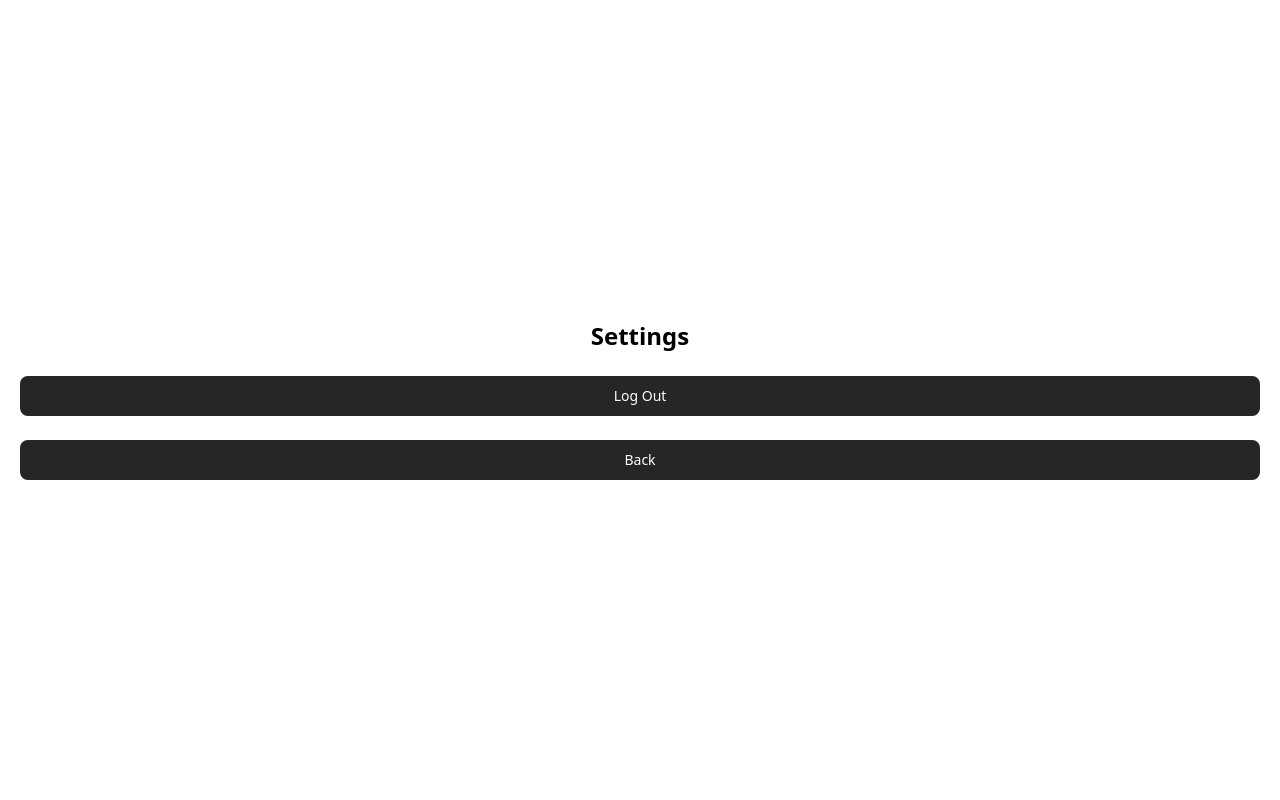
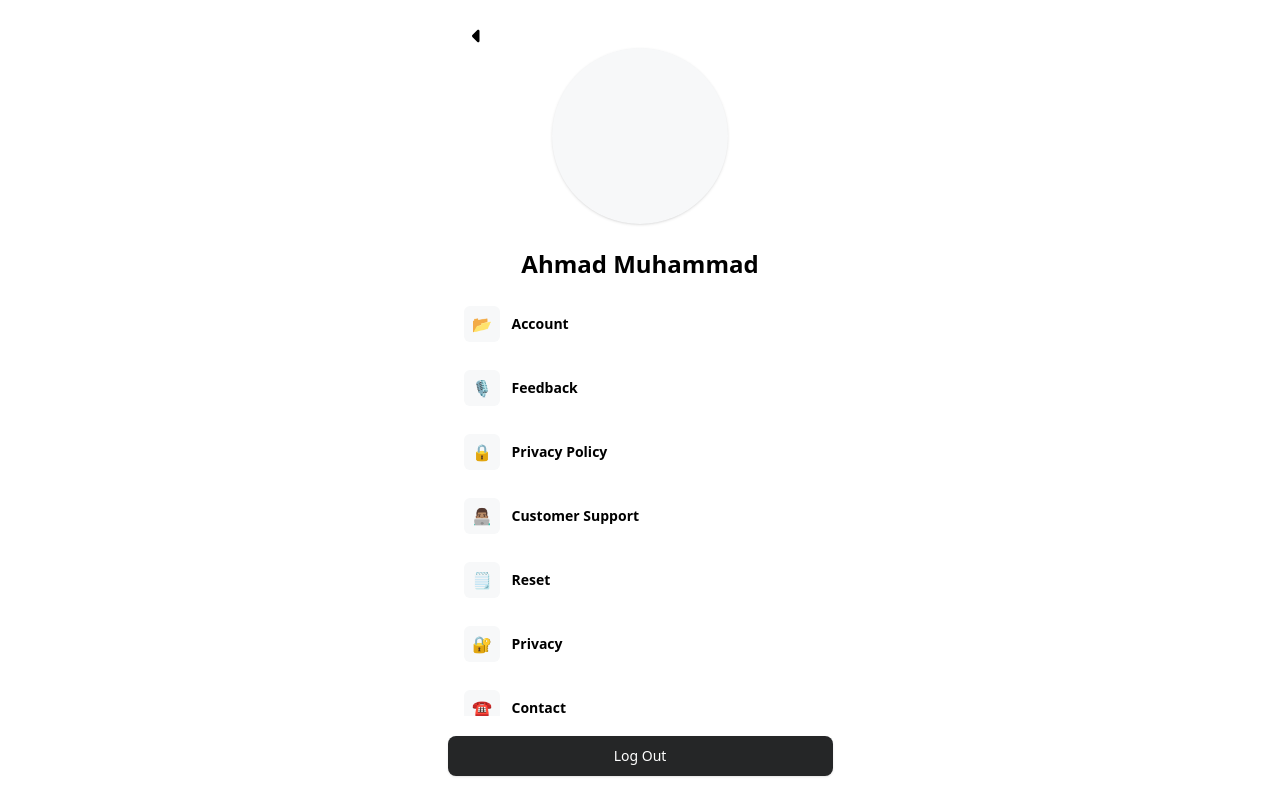
Before and after one commit to accamamuhammad/investment-tracker, a React (Vite) app: page /Settings in a window 1280 px wide. Built offline with nearby package versions, Linux system fonts and the light colour scheme.

Commit message:
settings ui

```diff
--- a/src/components/Home.jsx
+++ b/src/components/Home.jsx
@@ -114,7 +114,22 @@ const Home = () => {
           </h1>
         </div>
         <div>
-          <div className="w-56 h-56 rounded-full bg-newBlue"></div>
+          <div className="w-56 h-56 rounded-full bg-newBlue flex items-center justify-center">
+            {userLogInStatus ? (
+              <div>
+                <h1 className="font-semibold text-xs opacity-55">Piechart</h1>
+              </div>
+            ) : (
+              <div className="space-y-5">
+                <h1 className="px-1 text-center font-semibold text-xs opacity-55">
+                  Click the "🚀" To add new investment
+                </h1>
+                <h1 className="px-1 text-center font-semibold text-xs opacity-55">
+                  Click the "⚙️" To access settings
+                </h1>
+              </div>
+            )}
+          </div>
         </div>
         <div className="w-full flex flex-row gap-5 items-center justify-between">
           <DisplayBox icon="📉" title="Loss" total={totalLosses} />
--- a/src/components/Settings.jsx
+++ b/src/components/Settings.jsx
@@ -2,6 +2,8 @@ import React from "react";
 import { Link } from "react-router-dom";
 import { auth } from "../config/firebase";
 import { signOut } from "firebase/auth";
+import { FontAwesomeIcon } from "@fortawesome/react-fontawesome";
+import { faCaretLeft } from "@fortawesome/free-solid-svg-icons/faCaretLeft";
 
 const Settings = () => {
   const SignOutUser = async () => {
@@ -13,17 +15,95 @@ const Settings = () => {
   };
 
   return (
-    <div className="w-screen h-screen px-5 flex items-center justify-center flex-col gap-5">
-      <h1 className="font-bold text-2xl">Settings</h1>
-      <button
-        onClick={SignOutUser}
-        className="w-full h-10 opacity-95 hover:opacity-85 text-sm font-medium mt-1 text-white rounded-lg bg-[rgba(26,27,28)]"
-      >
-        <Link to="/">Log Out</Link>
-      </button>
-      <button className="w-full h-10 opacity-95 hover:opacity-85 text-sm font-medium mt-1 text-white rounded-lg bg-[rgba(26,27,28)]">
-        <Link to="/">Back</Link>
-      </button>
+    <div className="w-screen h-fit flex items-center justify-center">
+      <div className="w-full sm:w-[385px] h-screenHeight py-6 bg-white rounded-lg gap-4 flex flex-col items-center justify-between">
+        <div className="w-full flex flex-col justify-between items-center">
+          <div className="w-full flex px-6 flex-row justify-between items-center">
+            <Link to="/">
+              <FontAwesomeIcon
+                icon={faCaretLeft}
+                size="lg"
+                className="cursor-pointer"
+              />
+            </Link>
+            <FontAwesomeIcon
+              icon={faCaretLeft}
+              size="xl"
+              className="opacity-0"
+            />
+          </div>
+          <div className="w-full mx-5 space-y-6 flex flex-col items-center justify-center">
+            {/* User icon */}
+            <div className="w-44 h-44 shadow bg-newBlue rounded-full"></div>
+            {/* User name */}
+            <h1 className="font-semibold text-2xl">Ahmad Muhammad</h1>
+          </div>
+        </div>
+        <div className="w-full space-y-2 px-4 overflow-auto">
+          {/* Account */}
+          <div className="w-full h-14 gap-3 cursor-pointer flex items-center justify-start">
+            <div className="w-9 h-9 bg-newBlue rounded-md flex items-center justify-center">
+              📂
+            </div>
+            <h1 className="font-semibold text-sm">Account</h1>
+          </div>
+          {/* Feedback */}
+          <div className="w-full h-14 gap-3 cursor-pointer flex items-center justify-start">
+            <div className="w-9 h-9 bg-newBlue rounded-md flex items-center justify-center">
+              🎙️
+            </div>
+            <h1 className="font-semibold text-sm">Feedback</h1>
+          </div>
+          {/* Privacy policy */}
+          <div className="w-full h-14 gap-3 cursor-pointer flex items-center justify-start">
+            <div className="w-9 h-9 bg-newBlue rounded-md flex items-center justify-center">
+              🔒
+            </div>
+            <h1 className="font-semibold text-sm">Privacy Policy</h1>
+          </div>
+          {/* Customer support */}
+          <div className="w-full h-14 gap-3 cursor-pointer flex items-center justify-start">
+            <div className="w-9 h-9 bg-newBlue rounded-md flex items-center justify-center">
+              👨🏽‍💻
+            </div>
+            <h1 className="font-semibold text-sm">Customer Support</h1>
+          </div>
+          {/* Reset */}
+          <div className="w-full h-14 gap-3 cursor-pointer flex items-center justify-start">
+            <div className="w-9 h-9 bg-newBlue rounded-md flex items-center justify-center">
+              🗒️
+            </div>
+            <h1 className="font-semibold text-sm">Reset</h1>
+          </div>
+          {/* Privacy */}
+          <div className="w-full h-14 gap-3 cursor-pointer flex items-center justify-start">
+            <div className="w-9 h-9 bg-newBlue rounded-md flex items-center justify-center">
+              🔐
+            </div>
+            <h1 className="font-semibold text-sm">Privacy</h1>
+          </div>
+          {/* Contact */}
+          <div className="w-full h-14 gap-3 cursor-pointer flex items-center justify-start">
+            <div className="w-9 h-9 bg-newBlue rounded-md flex items-center justify-center">
+              ☎️
+            </div>
+            <h1 className="font-semibold text-sm">Contact</h1>
+          </div>
+          {/* Terms and condition */}
+          <div className="w-full h-14 gap-3 cursor-pointer flex items-center justify-start">
+            <div className="w-9 h-9 bg-newBlue rounded-md flex items-center justify-center">
+              📄
+            </div>
+            <h1 className="font-semibold text-sm">Terms and Condition</h1>
+          </div>
+        </div>
+        <button
+          onClick={SignOutUser}
+          className="w-full h-12 mx-5 shadow opacity-95 hover:opacity-85 text-sm font-medium mt-1 text-white rounded-lg bg-[rgba(26,27,28)]"
+        >
+          <Link to="/">Log Out</Link>
+        </button>
+      </div>
     </div>
   );
 };
```
